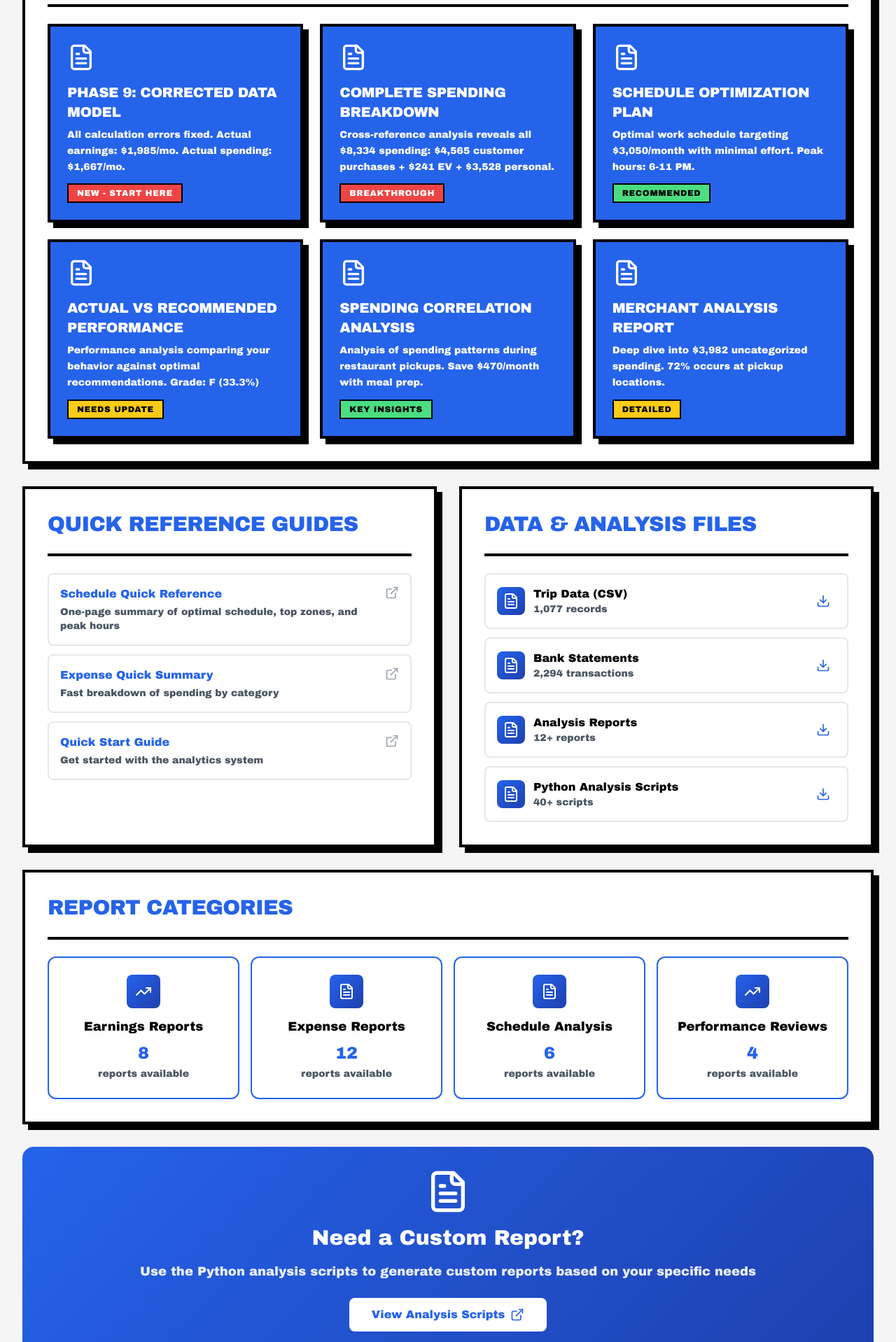
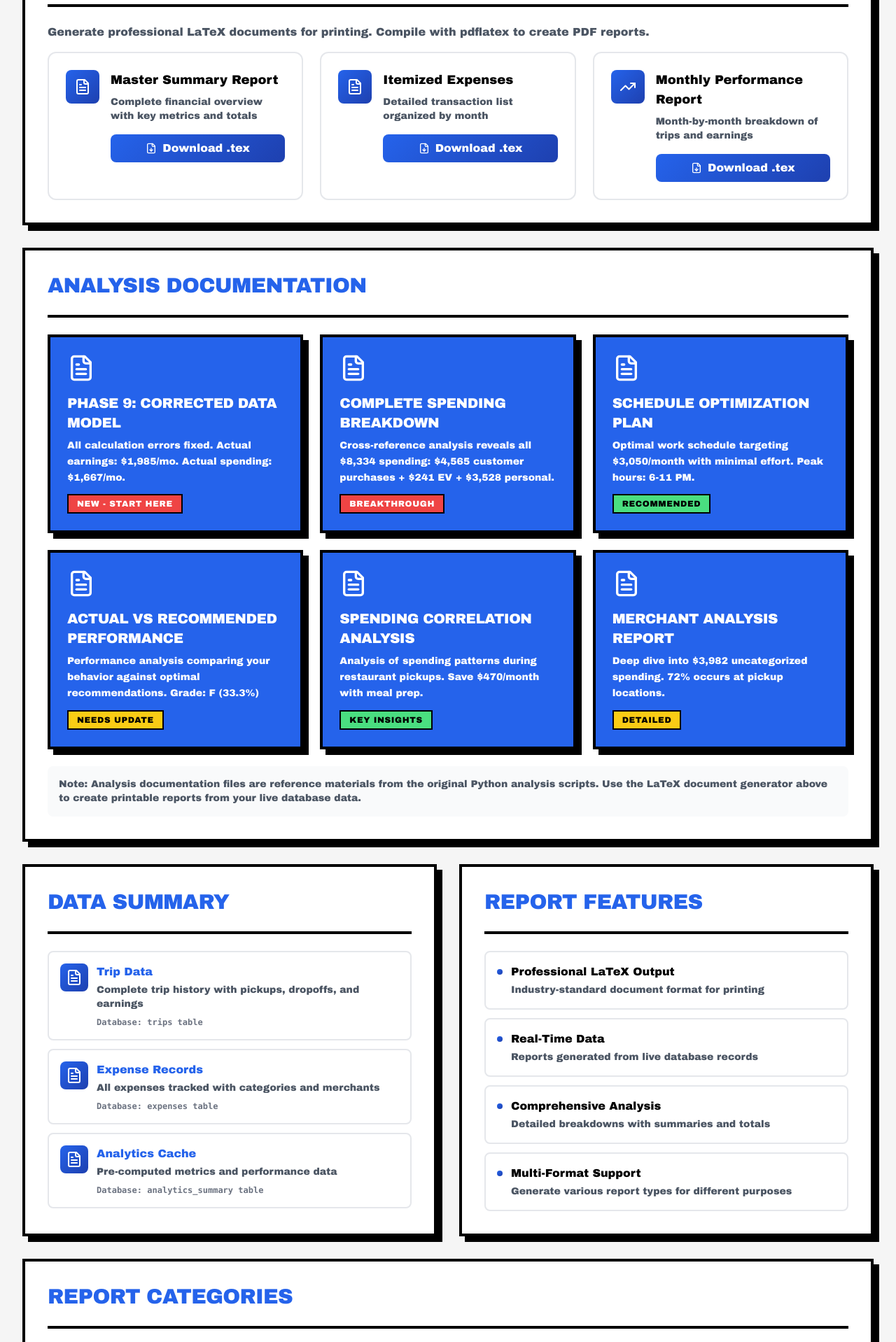
Before and after one commit to djdev3k-star/courier-insights, a React (Vite) app: page /reports in a window 1280 px wide. Shown: the part 480-2398 px from the top of the page at 70% size. Built offline with nearby package versions, Linux system fonts and the light colour scheme; no server answers.

Commit message:
Added reportService.ts

```diff
--- a/src/pages/Reports.tsx
+++ b/src/pages/Reports.tsx
@@ -1,9 +1,32 @@
-import { FileText, Download, ExternalLink, TrendingUp } from 'lucide-react'
+import { FileText, TrendingUp, FileDown } from 'lucide-react'
 import { SectionCard } from '@/components/SectionCard'
 import { GradientCard } from '@/components/GradientCard'
 import { Alert } from '@/components/Alert'
+import { useState } from 'react'
+import { reportService, type ReportType } from '@/services/reportService'
 
 export function Reports() {
+  const [isGenerating, setIsGenerating] = useState(false)
+  const [generationStatus, setGenerationStatus] = useState<string | null>(null)
+
+  const generateLatexReport = async (reportType: ReportType) => {
+    setIsGenerating(true)
+    const reportDef = reportService.getReportDefinition(reportType)
+    const reportName = reportDef?.title || 'Report'
+
+    setGenerationStatus(`Generating ${reportName}...`)
+
+    try {
+      await reportService.downloadReport(reportType)
+      setGenerationStatus(`${reportName} downloaded successfully!`)
+      setTimeout(() => setGenerationStatus(null), 3000)
+    } catch (error) {
+      setGenerationStatus(`Error: ${error instanceof Error ? error.message : 'Unknown error'}`)
+      setTimeout(() => setGenerationStatus(null), 5000)
+    } finally {
+      setIsGenerating(false)
+    }
+  }
   const reports = [
     {
       title: 'Phase 9: Corrected Data Model',
@@ -55,6 +78,11 @@ export function Reports() {
     },
   ]
 
+  const latexReports = reportService.getAllReportDefinitions().map((report) => ({
+    ...report,
+    icon: report.id === 'monthly-report' ? TrendingUp : FileText,
+  }))
+
   return (
     <div className="space-y-8">
       <header className="section-card">
@@ -69,7 +97,50 @@ export function Reports() {
         to get detailed insights and recommendations.
       </Alert>
 
-      <SectionCard title="Featured Reports">
+      {generationStatus && (
+        <Alert variant={generationStatus.startsWith('Error') ? 'error' : 'success'}>
+          {generationStatus}
+        </Alert>
+      )}
+
+      <SectionCard title="Generate LaTeX Documents">
+        <div className="mb-4">
+          <p className="text-gray-600 mb-4">
+            Generate professional LaTeX documents for printing. Compile with pdflatex to create PDF reports.
+          </p>
+        </div>
+        <div className="grid grid-cols-1 md:grid-cols-3 gap-6">
+          {latexReports.map((report) => {
+            const Icon = report.icon
+            return (
+              <div
+                key={report.id}
+                className="border-2 border-gray-200 rounded-xl p-6 hover:border-primary hover:shadow-lg transition-all"
+              >
+                <div className="flex items-start space-x-4">
+                  <div className="w-12 h-12 bg-gradient-primary rounded-lg flex items-center justify-center flex-shrink-0">
+                    <Icon className="w-6 h-6 text-white" />
+                  </div>
+                  <div className="flex-1">
+                    <h3 className="font-bold text-lg mb-2">{report.title}</h3>
+                    <p className="text-sm text-gray-600 mb-4">{report.description}</p>
+                    <button
+                      onClick={() => generateLatexReport(report.id as ReportType)}
+                      disabled={isGenerating}
+                      className="w-full bg-gradient-primary text-white px-4 py-2 rounded-lg font-semibold hover:opacity-90 transition-opacity disabled:opacity-50 flex items-center justify-center space-x-2"
+                    >
+                      <FileDown className="w-4 h-4" />
+                      <span>{isGenerating ? 'Generating...' : 'Download .tex'}</span>
+                    </button>
+                  </div>
+                </div>
+              </div>
+            )
+          })}
+        </div>
+      </SectionCard>
+
+      <SectionCard title="Analysis Documentation">
         <div className="grid grid-cols-1 md:grid-cols-2 lg:grid-cols-3 gap-6">
           {reports.map((report) => (
             <div key={report.title}>
@@ -78,81 +149,86 @@ export function Reports() {
                 description={report.description}
                 icon={FileText}
                 badge={report.badge}
-                onClick={() => window.open(report.file, '_blank')}
               />
             </div>
           ))}
         </div>
+        <div className="mt-6 p-4 bg-gray-50 rounded-lg">
+          <p className="text-sm text-gray-600">
+            <strong>Note:</strong> Analysis documentation files are reference materials from the original Python analysis scripts.
+            Use the LaTeX document generator above to create printable reports from your live database data.
+          </p>
+        </div>
       </SectionCard>
 
       <div className="grid grid-cols-1 lg:grid-cols-2 gap-8">
-        <SectionCard title="Quick Reference Guides">
+        <SectionCard title="Data Summary">
           <div className="space-y-3">
             {[
               {
-                name: 'Schedule Quick Reference',
-                desc: 'One-page summary of optimal schedule, top zones, and peak hours',
-                file: 'docs/SCHEDULE_QUICK_REFERENCE.md',
+                name: 'Trip Data',
+                desc: 'Complete trip history with pickups, dropoffs, and earnings',
+                metric: 'Database: trips table',
               },
               {
-                name: 'Expense Quick Summary',
-                desc: 'Fast breakdown of spending by category',
-                file: 'docs/EXPENSE_QUICK_SUMMARY.md',
+                name: 'Expense Records',
+                desc: 'All expenses tracked with categories and merchants',
+                metric: 'Database: expenses table',
               },
               {
-                name: 'Quick Start Guide',
-                desc: 'Get started with the analytics system',
-                file: 'docs/QUICK_START.md',
+                name: 'Analytics Cache',
+                desc: 'Pre-computed metrics and performance data',
+                metric: 'Database: analytics_summary table',
               },
-            ].map((guide) => (
-              <button
-                key={guide.name}
-                onClick={() => window.open(guide.file, '_blank')}
-                className="w-full p-4 border-2 border-gray-200 rounded-lg hover:border-primary hover:bg-primary/5 transition-all text-left"
+            ].map((item) => (
+              <div
+                key={item.name}
+                className="p-4 border-2 border-gray-200 rounded-lg"
               >
-                <div className="flex items-start justify-between">
+                <div className="flex items-start space-x-3">
+                  <div className="w-10 h-10 bg-gradient-primary rounded-lg flex items-center justify-center flex-shrink-0">
+                    <FileText className="w-6 h-6 text-white" />
+                  </div>
                   <div className="flex-1">
-                    <div className="font-bold text-primary mb-1">{guide.name}</div>
-                    <div className="text-sm text-gray-600">{guide.desc}</div>
+                    <div className="font-bold text-primary mb-1">{item.name}</div>
+                    <div className="text-sm text-gray-600 mb-2">{item.desc}</div>
+                    <div className="text-xs text-gray-500 font-mono">{item.metric}</div>
                   </div>
-                  <ExternalLink className="w-5 h-5 text-gray-400 flex-shrink-0 ml-2" />
                 </div>
-              </button>
+              </div>
             ))}
           </div>
         </SectionCard>
 
-        <SectionCard title="Data & Analysis Files">
+        <SectionCard title="Report Features">
           <div className="space-y-3">
             {[
-              { name: 'Trip Data (CSV)', size: '1,077 records', file: 'data/consolidated/trips/' },
-              { name: 'Bank Statements', size: '2,294 transactions', file: 'bank/' },
-              { name: 'Analysis Reports', size: '12+ reports', file: 'reports/' },
               {
-                name: 'Python Analysis Scripts',
-                size: '40+ scripts',
-                file: 'scripts/',
+                name: 'Professional LaTeX Output',
+                desc: 'Industry-standard document format for printing',
+              },
+              {
+                name: 'Real-Time Data',
+                desc: 'Reports generated from live database records',
+              },
+              {
+                name: 'Comprehensive Analysis',
+                desc: 'Detailed breakdowns with summaries and totals',
+              },
+              {
+                name: 'Multi-Format Support',
+                desc: 'Generate various report types for different purposes',
               },
             ].map((item) => (
               <div
                 key={item.name}
-                className="flex items-center justify-between p-4 border-2 border-gray-200 rounded-lg"
+                className="flex items-start space-x-3 p-4 border-2 border-gray-200 rounded-lg"
               >
-                <div className="flex items-center space-x-3">
-                  <div className="w-10 h-10 bg-gradient-primary rounded-lg flex items-center justify-center">
-                    <FileText className="w-6 h-6 text-white" />
-                  </div>
-                  <div>
-                    <div className="font-bold">{item.name}</div>
-                    <div className="text-sm text-gray-600">{item.size}</div>
-                  </div>
+                <div className="w-2 h-2 bg-gradient-primary rounded-full mt-2 flex-shrink-0"></div>
+                <div className="flex-1">
+                  <div className="font-bold mb-1">{item.name}</div>
+                  <div className="text-sm text-gray-600">{item.desc}</div>
                 </div>
-                <button
-                  onClick={() => window.open(item.file, '_blank')}
-                  className="p-2 hover:bg-gray-100 rounded-lg transition-colors"
-                >
-                  <Download className="w-5 h-5 text-primary" />
-                </button>
               </div>
             ))}
           </div>
@@ -184,17 +260,22 @@ export function Reports() {
 
       <div className="p-8 bg-gradient-primary rounded-2xl text-white text-center">
         <FileText className="w-16 h-16 mx-auto mb-4" />
-        <h2 className="text-3xl font-bold mb-4">Need a Custom Report?</h2>
-        <p className="text-lg opacity-90 mb-6">
-          Use the Python analysis scripts to generate custom reports based on your specific needs
+        <h2 className="text-3xl font-bold mb-4">Professional Report Generation</h2>
+        <p className="text-lg opacity-90 mb-6 max-w-2xl mx-auto">
+          Generate professional LaTeX documents ready for compilation to PDF. All reports pull live data from your Supabase database and format it into publication-ready documents.
         </p>
-        <button
-          onClick={() => window.open('scripts/', '_blank')}
-          className="bg-white text-primary px-8 py-3 rounded-lg font-bold hover:bg-gray-100 transition-colors inline-flex items-center space-x-2"
-        >
-          <span>View Analysis Scripts</span>
-          <ExternalLink className="w-5 h-5" />
-        </button>
+        <div className="grid grid-cols-1 md:grid-cols-3 gap-4 max-w-3xl mx-auto text-left">
+          {[
+            { title: 'LaTeX Format', desc: 'Industry-standard typesetting for professional documents' },
+            { title: 'Auto-Generated', desc: 'No manual data entry - everything pulls from your database' },
+            { title: 'Print Ready', desc: 'Compile with pdflatex to create high-quality PDF reports' },
+          ].map((feature) => (
+            <div key={feature.title} className="bg-white/10 backdrop-blur rounded-lg p-4">
+              <div className="font-bold mb-2">{feature.title}</div>
+              <div className="text-sm opacity-90">{feature.desc}</div>
+            </div>
+          ))}
+        </div>
       </div>
     </div>
   )
--- /dev/null
+++ b/src/services/reportService.ts
@@ -0,0 +1,88 @@
+export type ReportType = 'master-summary' | 'itemized-expenses' | 'monthly-report'
+
+export interface ReportDefinition {
+  id: ReportType
+  title: string
+  description: string
+  filename: string
+}
+
+export const AVAILABLE_REPORTS: ReportDefinition[] = [
+  {
+    id: 'master-summary',
+    title: 'Master Summary Report',
+    description: 'Complete financial overview with key metrics and totals',
+    filename: 'master_summary.tex',
+  },
+  {
+    id: 'itemized-expenses',
+    title: 'Itemized Expenses',
+    description: 'Detailed transaction list organized by month',
+    filename: 'itemized_expenses.tex',
+  },
+  {
+    id: 'monthly-report',
+    title: 'Monthly Performance Report',
+    description: 'Month-by-month breakdown of trips and earnings',
+    filename: 'monthly_report.tex',
+  },
+]
+
+export class ReportService {
+  private supabaseUrl: string
+  private supabaseAnonKey: string
+
+  constructor() {
+    this.supabaseUrl = import.meta.env.VITE_SUPABASE_URL
+    this.supabaseAnonKey = import.meta.env.VITE_SUPABASE_ANON_KEY
+
+    if (!this.supabaseUrl || !this.supabaseAnonKey) {
+      throw new Error('Supabase configuration is missing')
+    }
+  }
+
+  async generateReport(reportType: ReportType): Promise<string> {
+    const response = await fetch(
+      `${this.supabaseUrl}/functions/v1/reports?type=${reportType}`,
+      {
+        headers: {
+          'Authorization': `Bearer ${this.supabaseAnonKey}`,
+          'Content-Type': 'application/json',
+        },
+      }
+    )
+
+    if (!response.ok) {
+      const error = await response.json().catch(() => ({ error: 'Unknown error' }))
+      throw new Error(error.error || 'Failed to generate report')
+    }
+
+    return await response.text()
+  }
+
+  async downloadReport(reportType: ReportType): Promise<void> {
+    const latex = await this.generateReport(reportType)
+    const report = AVAILABLE_REPORTS.find((r) => r.id === reportType)
+    const filename = report?.filename || `${reportType}.tex`
+
+    const blob = new Blob([latex], { type: 'application/x-latex' })
+    const url = window.URL.createObjectURL(blob)
+    const a = document.createElement('a')
+    a.href = url
+    a.download = filename
+    document.body.appendChild(a)
+    a.click()
+    window.URL.revokeObjectURL(url)
+    document.body.removeChild(a)
+  }
+
+  getReportDefinition(reportType: ReportType): ReportDefinition | undefined {
+    return AVAILABLE_REPORTS.find((r) => r.id === reportType)
+  }
+
+  getAllReportDefinitions(): ReportDefinition[] {
+    return AVAILABLE_REPORTS
+  }
+}
+
+export const reportService = new ReportService()
```
Also changed, not shown: 1 other file (tests, documents, lock files or other folders).
